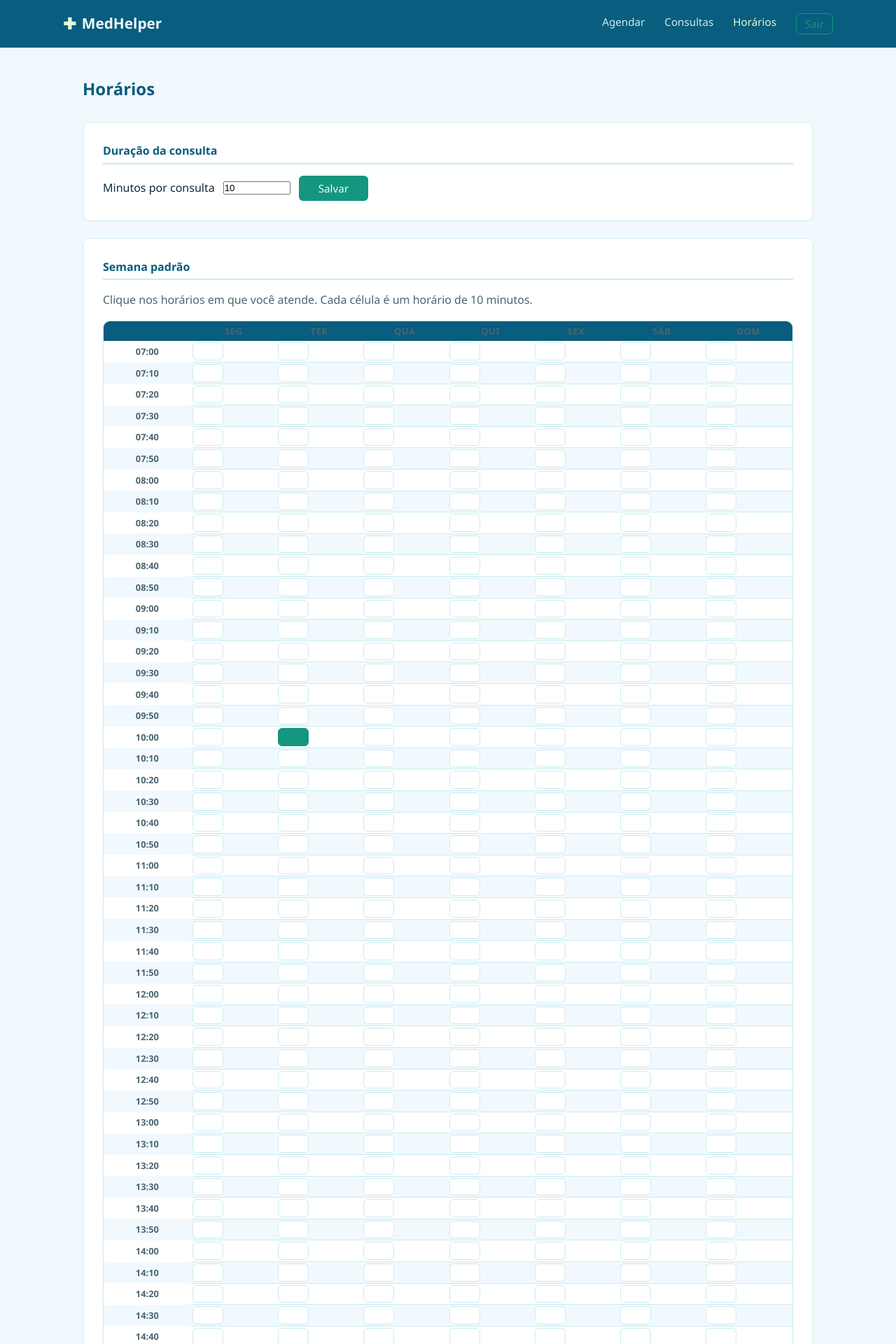
After one commit to projetogrupo/MedHelper, a Django app: page /horarios/ in a window 1280 px wide. The commit adds this page. Shown: the top 1920 px of the page at 70% size. Run offline with Django 5.2, Linux system fonts and the light colour scheme; a user stored in the database is signed in; tables that the repository leaves empty hold one stand-in row (values such as "Sample post"); lists and menus that the app fills with data are empty.

Commit message:
Add the weekly availability grid
Co-Authored-By: Claude <noreply@anthropic.com>

```diff
--- a/src/core/models.py
+++ b/src/core/models.py
@@ -35,6 +35,21 @@ class Doctor(models.Model):
 
 	def __str__(self):
 		return f"Dr. {self.first_name} {self.last_name}"
+
+
+class WeeklySlot(models.Model):
+	doctor = models.ForeignKey(Doctor, on_delete=models.CASCADE, related_name='weekly_slots')
+	weekday = models.PositiveSmallIntegerField()
+	start_time = models.TimeField()
+
+	class Meta:
+		ordering = ['weekday', 'start_time']
+		constraints = [
+			models.UniqueConstraint(fields=['doctor', 'weekday', 'start_time'], name='unique_weekly_slot'),
+		]
+
+	def __str__(self):
+		return f"{self.doctor} {self.weekday} {self.start_time}"
 
 
 class Appointment(models.Model):
--- a/src/core/static/core/style.css
+++ b/src/core/static/core/style.css
@@ -311,3 +311,37 @@ tbody tr:last-child td { border-bottom: none; }
   .page-header { flex-direction: column; align-items: flex-start; }
   .form-grid { grid-template-columns: 1fr; }
 }
+
+.agenda-grid {
+  border-collapse: collapse;
+}
+
+.agenda-grid th {
+  padding: 0.25rem 0.5rem;
+  font-size: 0.8rem;
+  color: var(--text-secondary);
+  text-align: center;
+}
+
+.agenda-grid td {
+  padding: 2px;
+}
+
+.slot-cell {
+  display: block;
+  width: 2.75rem;
+  height: 1.6rem;
+  border: 1px solid var(--sky-light);
+  border-radius: var(--radius-sm);
+  background: #fff;
+  cursor: pointer;
+}
+
+.slot-cell:hover {
+  border-color: var(--teal);
+}
+
+.slot-on {
+  background: var(--teal);
+  border-color: var(--teal);
+}
--- a/src/core/templates/core/base.html
+++ b/src/core/templates/core/base.html
@@ -29,6 +29,12 @@
            {% if request.resolver_match.url_name == 'appointment-list' %}class="active"{% endif %}>
           Consultas
         </a>
+        {% if user.doctor %}
+          <a href="{% url 'calendar' %}"
+             {% if request.resolver_match.url_name == 'calendar' %}class="active"{% endif %}>
+            Horários
+          </a>
+        {% endif %}
         <form method="post" action="{% url 'logout' %}" style="display: inline">
           {% csrf_token %}
           <button type="submit" class="btn btn-ghost" style="padding: .25rem .75rem">Sair</button>
--- /dev/null
+++ b/src/core/templates/core/calendar.html
@@ -0,0 +1,51 @@
+{% extends "core/base.html" %}
+{% block title %}Horários — MedHelper{% endblock %}
+
+{% block content %}
+<div class="page-header">
+  <h1>Horários</h1>
+</div>
+
+<div class="card" style="margin-bottom: 1.5rem">
+  <p class="form-section-title">Duração da consulta</p>
+  <form method="post" action="{% url 'calendar-duration' %}"
+        onsubmit="return confirm('Alterar a duração remove horários que não se encaixam na nova grade. Continuar?')"
+        style="display: flex; gap: .75rem; align-items: center; flex-wrap: wrap">
+    {% csrf_token %}
+    <label for="id_duration">Minutos por consulta</label>
+    <input id="id_duration" name="duration" type="number" min="5" max="240" step="5"
+           value="{{ doctor.appointment_duration }}" style="width: 6rem" />
+    <button type="submit" class="btn btn-primary">Salvar</button>
+  </form>
+</div>
+
+<div class="card">
+  <p class="form-section-title">Semana padrão</p>
+  <p style="color: var(--text-secondary); margin-bottom: 1rem">
+    Clique nos horários em que você atende. Cada célula é um horário de
+    {{ doctor.appointment_duration }} minutos.
+  </p>
+  <div class="table-wrapper">
+    <table class="agenda-grid">
+      <thead>
+        <tr>
+          <th></th>
+          {% for weekday, label in weekdays %}
+            <th>{{ label }}</th>
+          {% endfor %}
+        </tr>
+      </thead>
+      <tbody>
+        {% for row in rows %}
+          <tr>
+            <th>{{ row.time|time:"H:i" }}</th>
+            {% for cell in row.cells %}
+              <td>{% include "core/weekly_cell.html" %}</td>
+            {% endfor %}
+          </tr>
+        {% endfor %}
+      </tbody>
+    </table>
+  </div>
+</div>
+{% endblock %}
--- /dev/null
+++ b/src/core/templates/core/weekly_cell.html
@@ -0,0 +1,11 @@
+<button
+  type="button"
+  class="slot-cell{% if cell.on %} slot-on{% endif %}"
+  aria-pressed="{{ cell.on|yesno:'true,false' }}"
+  aria-label="{{ cell.time|time:'H:i' }}"
+  hx-post="{% url 'calendar-toggle' %}"
+  hx-vals='{"weekday": "{{ cell.weekday }}", "time": "{{ cell.time|time:'H:i' }}"}'
+  hx-target="this"
+  hx-swap="outerHTML"
+  hx-headers='{"X-CSRFToken": "{{ csrf_token }}"}'
+></button>
--- a/src/core/urls.py
+++ b/src/core/urls.py
@@ -10,6 +10,9 @@ urlpatterns = [
     path("signup/", views.signup, name="signup"),
     path("signup/paciente/", views.signup_patient, name="signup-patient"),
     path("signup/medico/", views.signup_doctor, name="signup-doctor"),
+    path("horarios/", views.calendar, name="calendar"),
+    path("horarios/toggle/", views.calendar_toggle, name="calendar-toggle"),
+    path("horarios/duracao/", views.calendar_duration, name="calendar-duration"),
     path("appointments/", views.list_appointments, name="appointment-list"),
     path("appointments/create/", views.create_appointment, name="appointment-create"),
     path("appointments/<int:appointment_id>/update/", views.update_appointment, name="appointment-update"),
--- a/src/core/views.py
+++ b/src/core/views.py
@@ -1,3 +1,5 @@
+import datetime
+
 from django.contrib.auth import login
 from django.contrib.auth.decorators import login_required
 from django.db.models import Q
@@ -6,7 +8,7 @@ from django.shortcuts import get_object_or_404, redirect, render
 from django.views.decorators.http import require_http_methods
 
 from .forms import AppointmentForm, DoctorSignupForm, PatientSignupForm
-from .models import Appointment
+from .models import Appointment, WeeklySlot
 
 
 def role_of(user):
@@ -41,6 +43,89 @@ def signup_patient(request):
 @require_http_methods(["GET", "POST"])
 def signup_doctor(request):
     return _signup(request, DoctorSignupForm, "core/signup_doctor.html")
+
+
+WEEKDAYS = [(0, "Seg"), (1, "Ter"), (2, "Qua"), (3, "Qui"), (4, "Sex"), (5, "Sáb"), (6, "Dom")]
+GRID_START = datetime.time(7, 0)
+GRID_END = datetime.time(19, 0)
+
+
+def grid_times(duration):
+    times = []
+    current = datetime.datetime.combine(datetime.date.today(), GRID_START)
+    end = datetime.datetime.combine(datetime.date.today(), GRID_END)
+    while current < end:
+        times.append(current.time())
+        current += datetime.timedelta(minutes=duration)
+    return times
+
+
+def weekly_grid_rows(doctor):
+    painted = {
+        (slot.weekday, slot.start_time)
+        for slot in doctor.weekly_slots.all()
+    }
+    rows = []
+    for time in grid_times(doctor.appointment_duration):
+        cells = [
+            {"weekday": weekday, "time": time, "on": (weekday, time) in painted}
+            for weekday, _ in WEEKDAYS
+        ]
+        rows.append({"time": time, "cells": cells})
+    return rows
+
+
+@login_required
+@require_http_methods(["GET"])
+def calendar(request):
+    doctor = getattr(request.user, "doctor", None)
+    if doctor is None:
+        return HttpResponse(status=403)
+    return render(request, "core/calendar.html", {
+        "doctor": doctor,
+        "weekdays": WEEKDAYS,
+        "rows": weekly_grid_rows(doctor),
+    })
+
+
+@login_required
+@require_http_methods(["POST"])
+def calendar_toggle(request):
+    doctor = getattr(request.user, "doctor", None)
+    if doctor is None:
+        return HttpResponse(status=403)
+    weekday = int(request.POST["weekday"])
+    time = datetime.datetime.strptime(request.POST["time"], "%H:%M").time()
+    slot, created = WeeklySlot.objects.get_or_create(
+        doctor=doctor, weekday=weekday, start_time=time
+    )
+    if not created:
+        slot.delete()
+    return render(request, "core/weekly_cell.html", {
+        "cell": {"weekday": weekday, "time": time, "on": created},
+    })
+
+
+@login_required
+@require_http_methods(["POST"])
+def calendar_duration(request):
+    doctor = getattr(request.user, "doctor", None)
+    if doctor is None:
+        return HttpResponse(status=403)
+    try:
+        duration = int(request.POST.get("duration", ""))
+    except ValueError:
+        return redirect("calendar")
+    if duration < 5 or duration > 240:
+        return redirect("calendar")
+    doctor.appointment_duration = duration
+    doctor.save()
+    base = GRID_START.hour * 60 + GRID_START.minute
+    for slot in doctor.weekly_slots.all():
+        minutes = slot.start_time.hour * 60 + slot.start_time.minute
+        if (minutes - base) % duration != 0 or not (GRID_START <= slot.start_time < GRID_END):
+            slot.delete()
+    return redirect("calendar")
 
 
 @login_required
```
Also changed, not shown: src/conftest.py (+28 -0 lines), src/core/tests/test_agenda.py (+60 -1 lines), src/core/tests/test_roles.py (+0 -28 lines), src/core/migrations/0006_weeklyslot.py (added).
